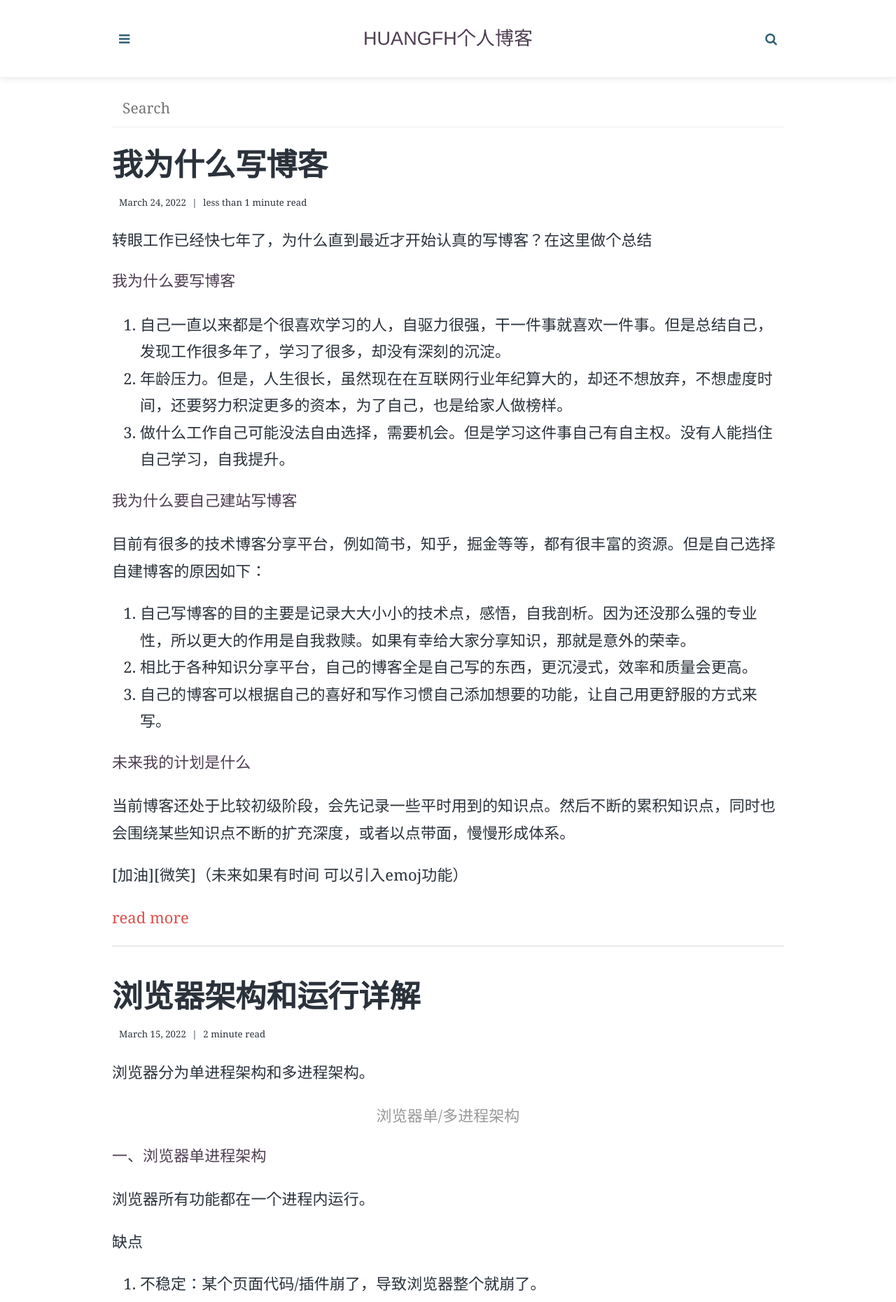
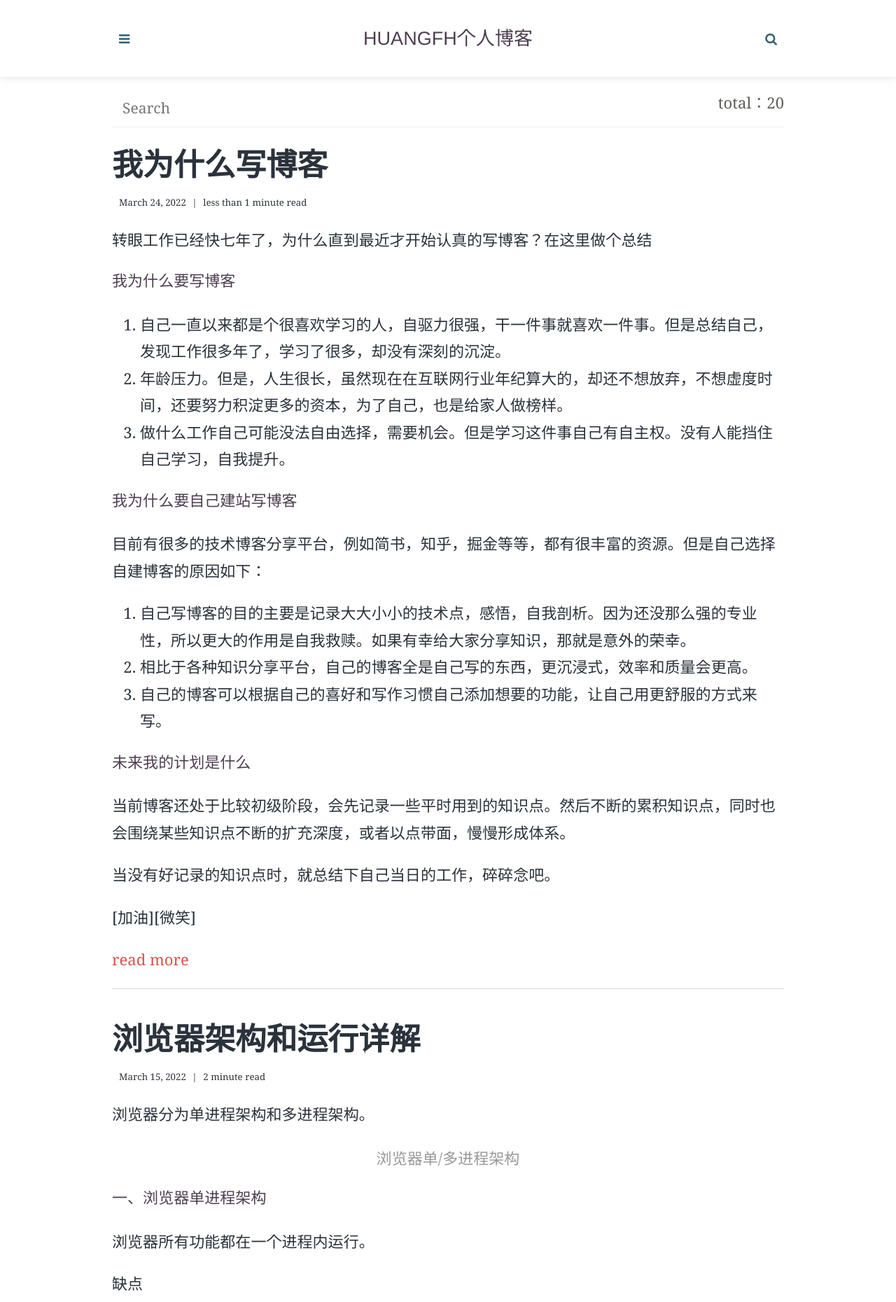
Before and after one commit to huangfh/huangfh.github.io, a Jekyll site: the page built from _pages/archive.html, in a window 1280 px wide. Shown: the top 1860 px of the page at 70% size. Built offline with Jekyll 4.4.1, drawn with Linux system fonts in a browser that asks for light colours; some web fonts are replaced.

```diff
--- a/_pages/archive.html
+++ b/_pages/archive.html
@@ -10,8 +10,10 @@
   <form class="search-form inline">
     <div id="search-container">
       <input type="text" id="search-input" class="search" placeholder="Search">
+      <div class="total">total：{{site.posts.size}}</div>
     </div>
   </form>
+
   <ul id="results-container" class="results-search"></ul>
   <div class="post-list">
     {% for post in site.posts limit: 3 %}
--- a/_posts/2022-03-24-why blog.md
+++ b/_posts/2022-03-24-why blog.md
@@ -26,4 +26,6 @@
 ## 未来我的计划是什么
 当前博客还处于比较初级阶段，会先记录一些平时用到的知识点。然后不断的累积知识点，同时也会围绕某些知识点不断的扩充深度，或者以点带面，慢慢形成体系。
 
-[加油][微笑]（未来如果有时间 可以引入emoj功能）
+当没有好记录的知识点时，就总结下自己当日的工作，碎碎念吧。
+
+[加油][微笑]
--- a/assets/css/main.css
+++ b/assets/css/main.css
@@ -478,6 +478,7 @@
 }
 
 .hidden{display:none}
+.border{ border-bottom: 1px solid var(--grey5);}
 
 .flex-container {
   will-change: opacity;
@@ -757,6 +758,13 @@
 
 .search-form {
   margin-bottom: 15px;
+  position:relative;
+}
+.search-form .total{
+  position:absolute;
+  right:0;
+  top:0;
+  color: var(--grey1);
 }
 
 .search-form .search {
```
